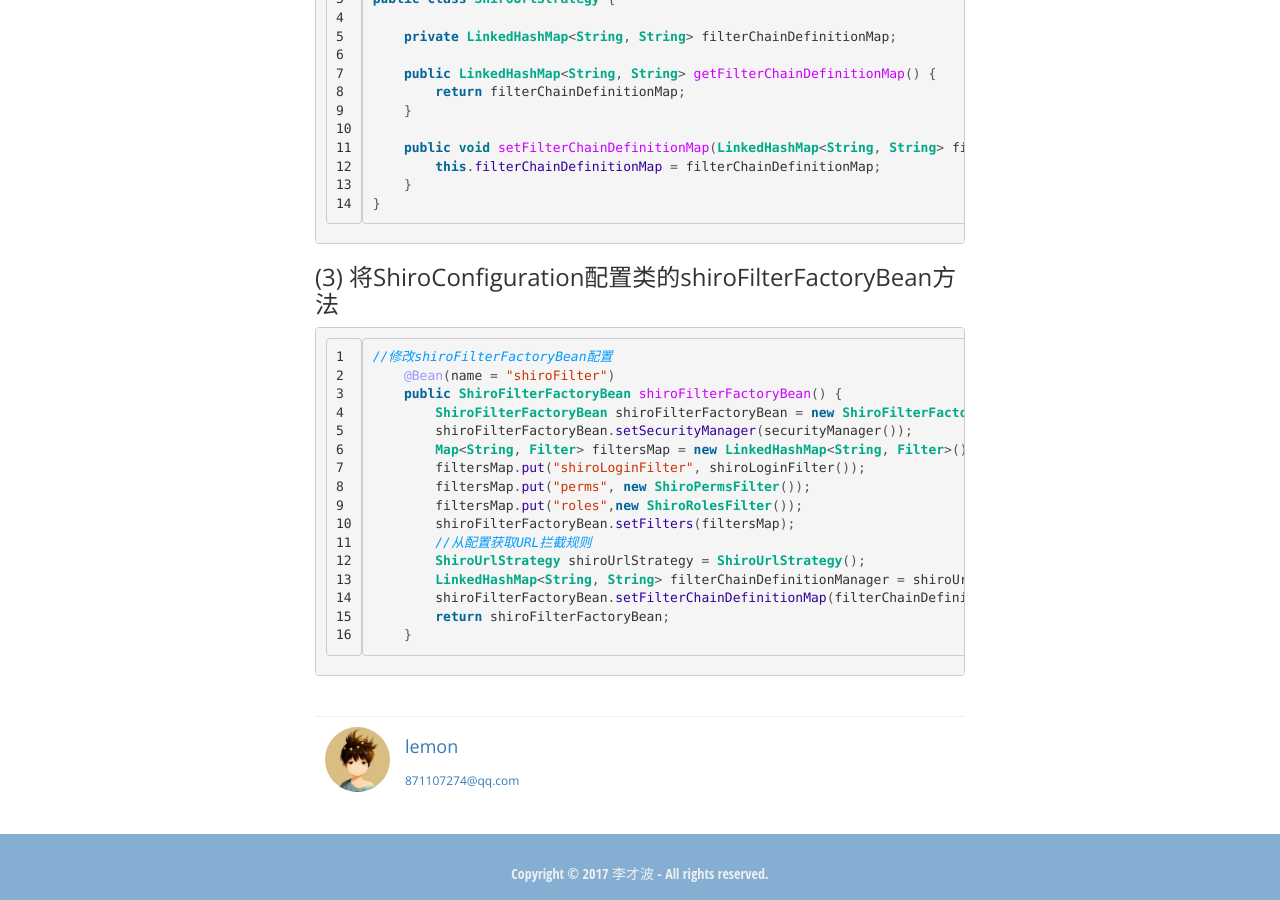
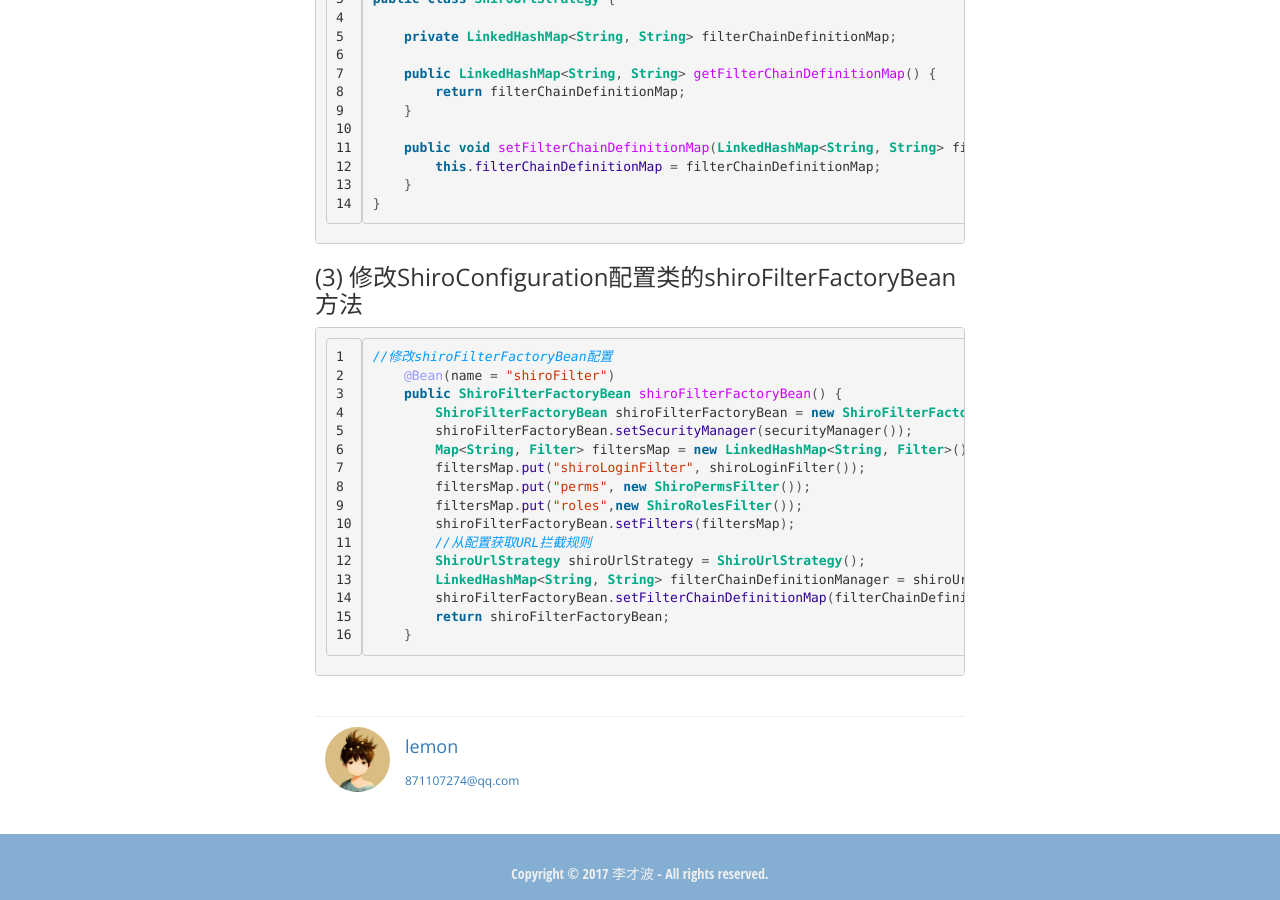
Before and after one commit to lcbbcl/licaibo.github.io, a Jekyll site: the page built from _posts/2017-07-07-Shiro-SpringBoot(二).md, in a window 1280 px wide and 900 px high, scrolled down 6448 px. Built offline with Jekyll 4.4.1, drawn with Linux system fonts in a browser that asks for light colours.

````diff
--- a/_posts/2017-07-07-Shiro-SpringBoot(二).md
+++ b/_posts/2017-07-07-Shiro-SpringBoot(二).md
@@ -247,7 +247,7 @@
 }
 ```
 
-### (3) 将ShiroConfiguration配置类的shiroFilterFactoryBean方法
+### (3) 修改ShiroConfiguration配置类的shiroFilterFactoryBean方法
 ```java
 //修改shiroFilterFactoryBean配置
     @Bean(name = "shiroFilter")
````
